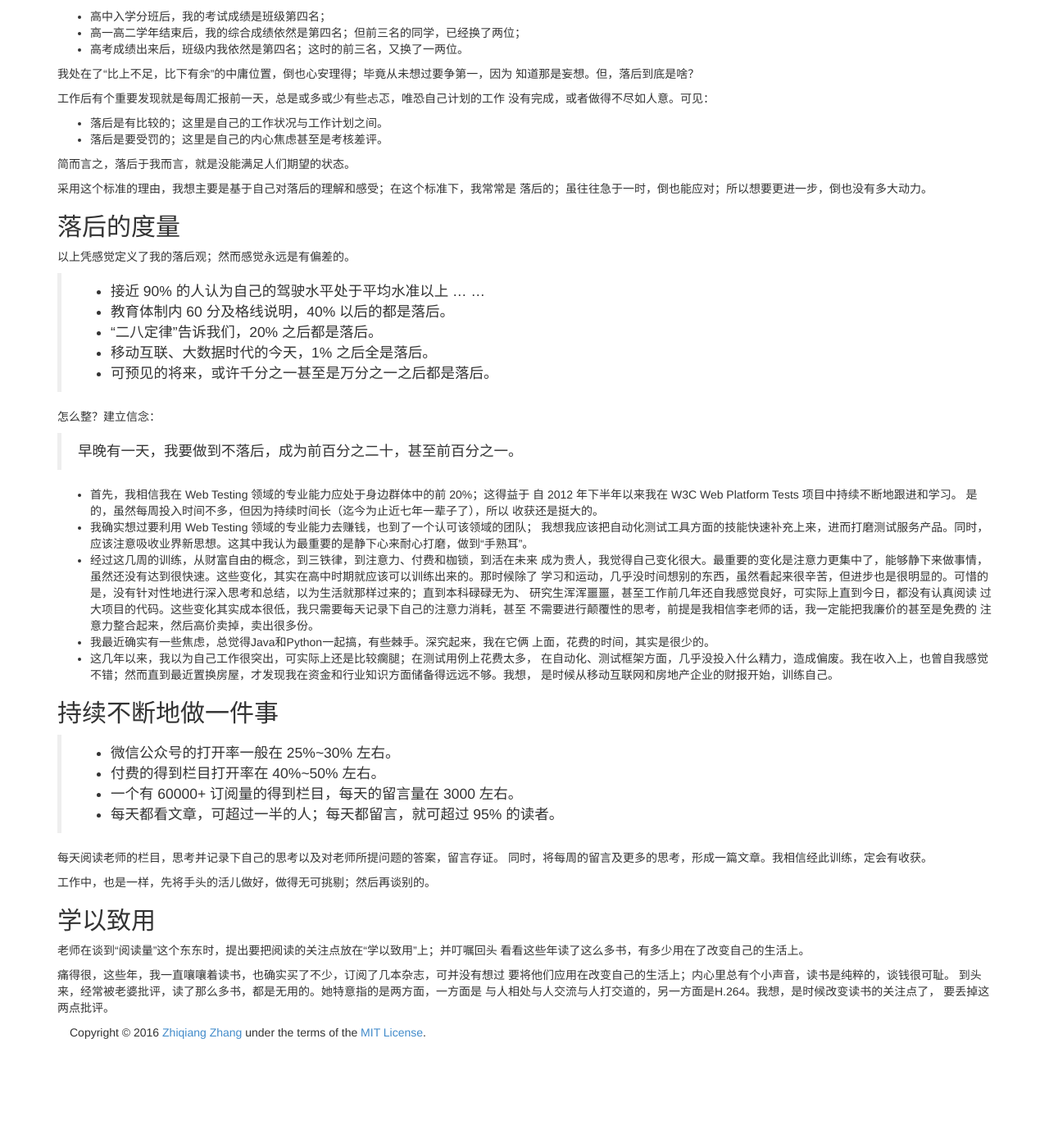
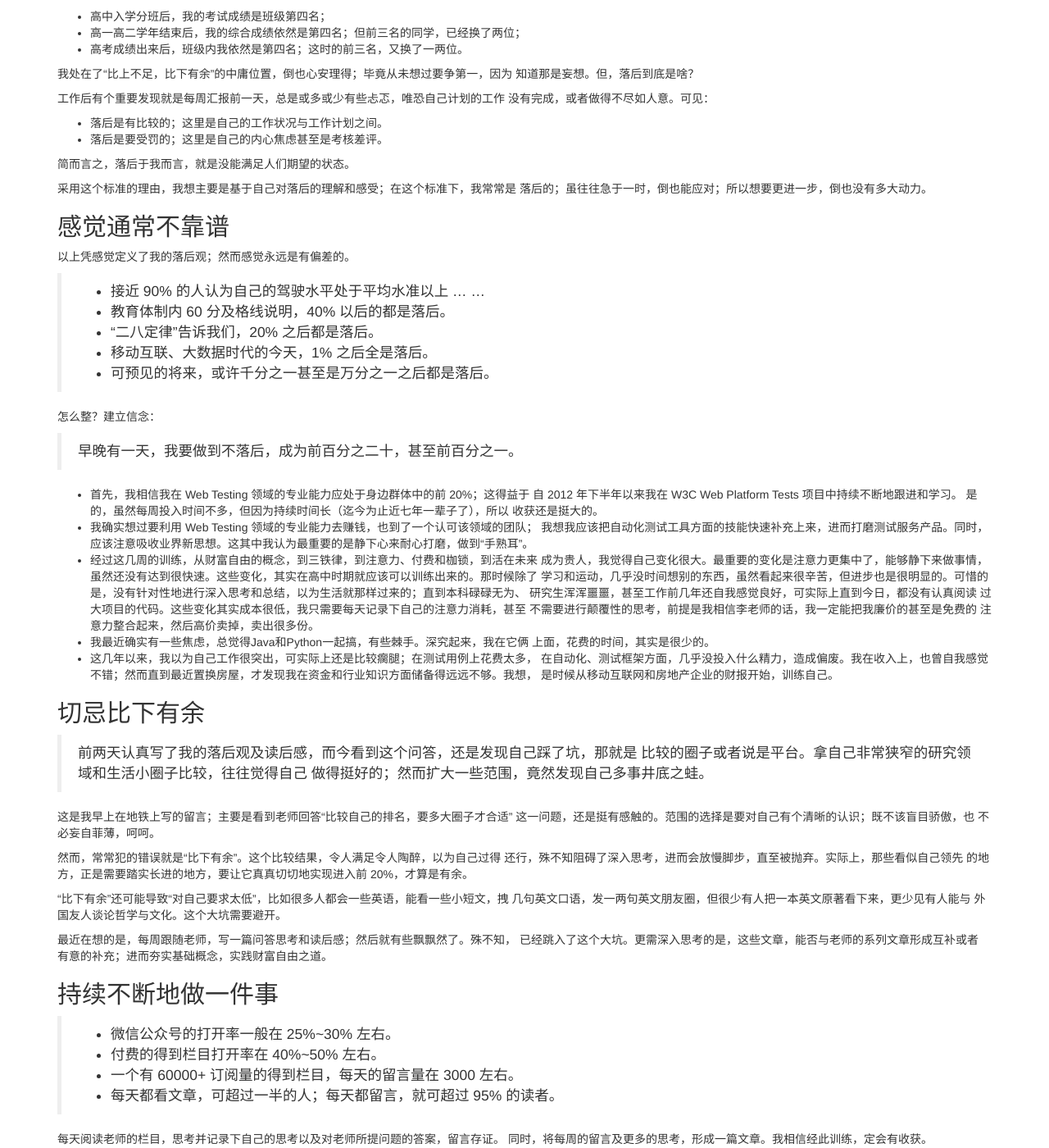
Before and after one commit to shuixin222/zqzhang.github.io, a Jekyll site: the page built from _posts/2016-09-11-falling-behind.md, in a window 1280 px wide and 1400 px high, scrolled down 480 px. Shown: the whole window at 82% size. Built offline with Jekyll 4.4.1, drawn with Linux system fonts in a browser that asks for light colours; before the commit the page ends 1759 px from its top, so only the background shows below that.

Commit message:
Add a guide of falling behind

```diff
--- a/_posts/2016-09-11-falling-behind.md
+++ b/_posts/2016-09-11-falling-behind.md
@@ -40,7 +40,7 @@ title: 落后
 采用这个标准的理由，我想主要是基于自己对落后的理解和感受；在这个标准下，我常常是
 落后的；虽往往急于一时，倒也能应对；所以想要更进一步，倒也没有多大动力。
 
-## 落后的度量
+## 感觉通常不靠谱
 
 以上凭感觉定义了我的落后观；然而感觉永远是有偏差的。
 
@@ -77,6 +77,28 @@ title: 落后
   不错；然而直到最近置换房屋，才发现我在资金和行业知识方面储备得远远不够。我想，
   是时候从移动互联网和房地产企业的财报开始，训练自己。
 
+## 切忌比下有余
+
+> 前两天认真写了我的落后观及读后感，而今看到这个问答，还是发现自己踩了坑，那就是
+  比较的圈子或者说是平台。拿自己非常狭窄的研究领域和生活小圈子比较，往往觉得自己
+  做得挺好的；然而扩大一些范围，竟然发现自己多事井底之蛙。
+
+这是我早上在地铁上写的留言；主要是看到老师回答“比较自己的排名，要多大圈子才合适”
+这一问题，还是挺有感触的。范围的选择是要对自己有个清晰的认识；既不该盲目骄傲，也
+不必妄自菲薄，呵呵。
+
+然而，常常犯的错误就是“比下有余”。这个比较结果，令人满足令人陶醉，以为自己过得
+还行，殊不知阻碍了深入思考，进而会放慢脚步，直至被抛弃。实际上，那些看似自己领先
+的地方，正是需要踏实长进的地方，要让它真真切切地实现进入前 20%，才算是有余。
+
+“比下有余”还可能导致“对自己要求太低”，比如很多人都会一些英语，能看一些小短文，拽
+几句英文口语，发一两句英文朋友圈，但很少有人把一本英文原著看下来，更少见有人能与
+外国友人谈论哲学与文化。这个大坑需要避开。
+
+最近在想的是，每周跟随老师，写一篇问答思考和读后感；然后就有些飘飘然了。殊不知，
+已经跳入了这个大坑。更需深入思考的是，这些文章，能否与老师的系列文章形成互补或者
+有意的补充；进而夯实基础概念，实践财富自由之道。
+
 ## 持续不断地做一件事
 
 > * 微信公众号的打开率一般在 25%~30% 左右。
```
